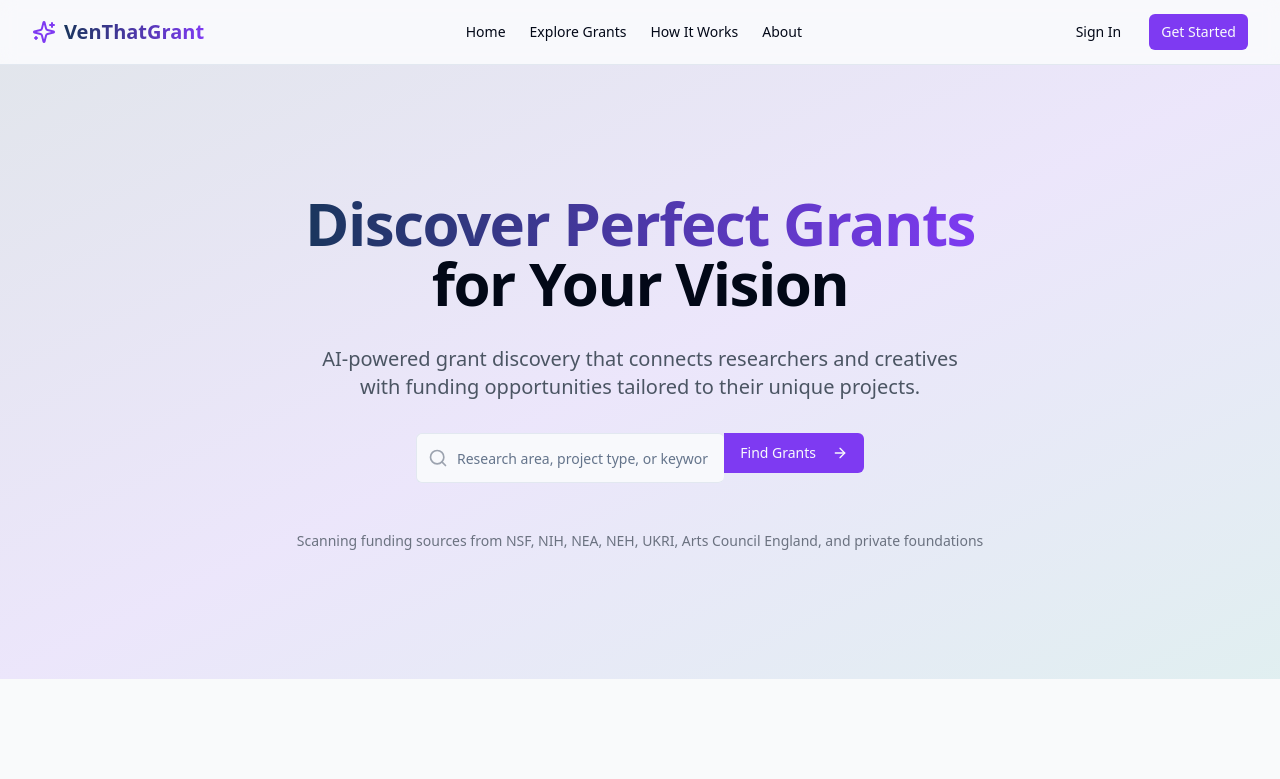
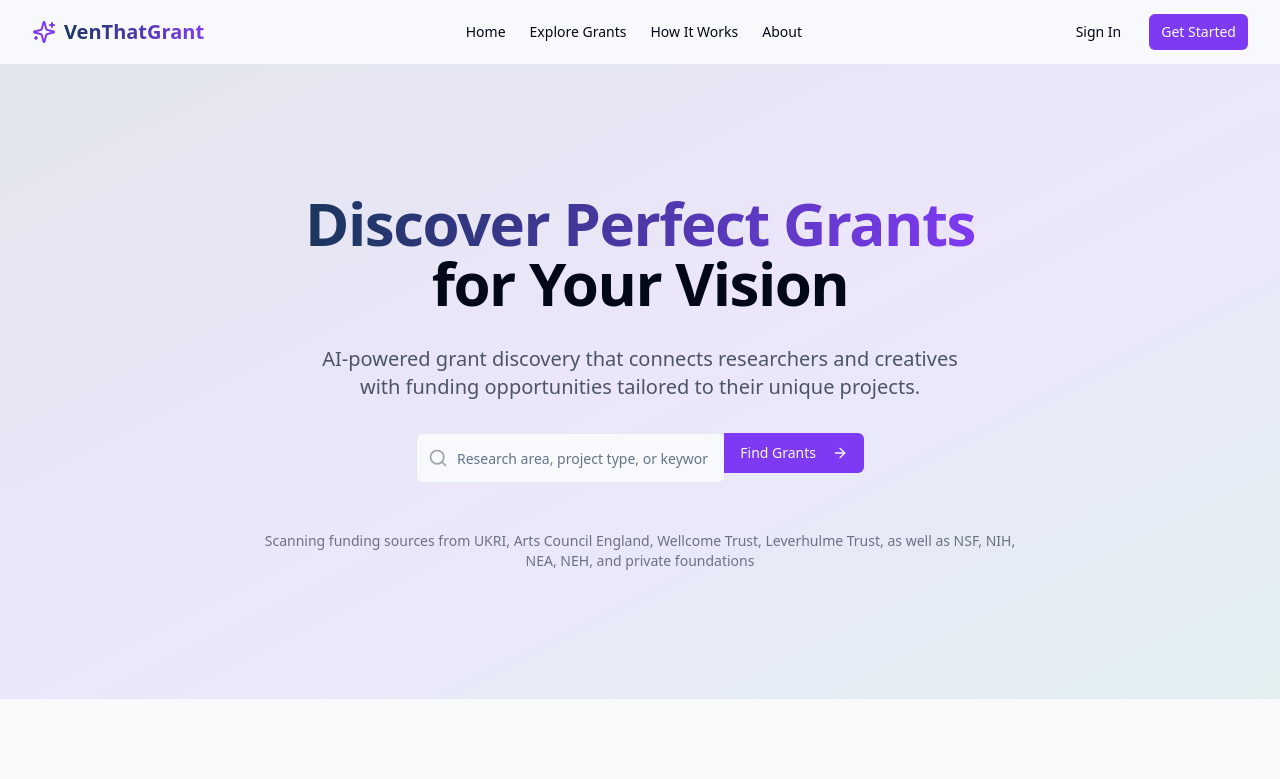
Before and after one commit to dradaku/ven-that-grant, a React (Vite) app: page / in a window 1280 px wide. Shown: the top 779 px of the page. Built offline with nearby package versions, Linux system fonts and the light colour scheme.

Commit message:
Update footer text
Update the footer text to be more UK friendly.

```diff
--- a/src/components/HeroSection.tsx
+++ b/src/components/HeroSection.tsx
@@ -66,7 +66,7 @@ const HeroSection: React.FC = () => {
           </form>
 
           <div className="pt-4 text-sm text-gray-500">
-            Scanning funding sources from NSF, NIH, NEA, NEH, UKRI, Arts Council England, and private foundations
+            Scanning funding sources from UKRI, Arts Council England, Wellcome Trust, Leverhulme Trust, as well as NSF, NIH, NEA, NEH, and private foundations
           </div>
         </div>
       </div>
```
